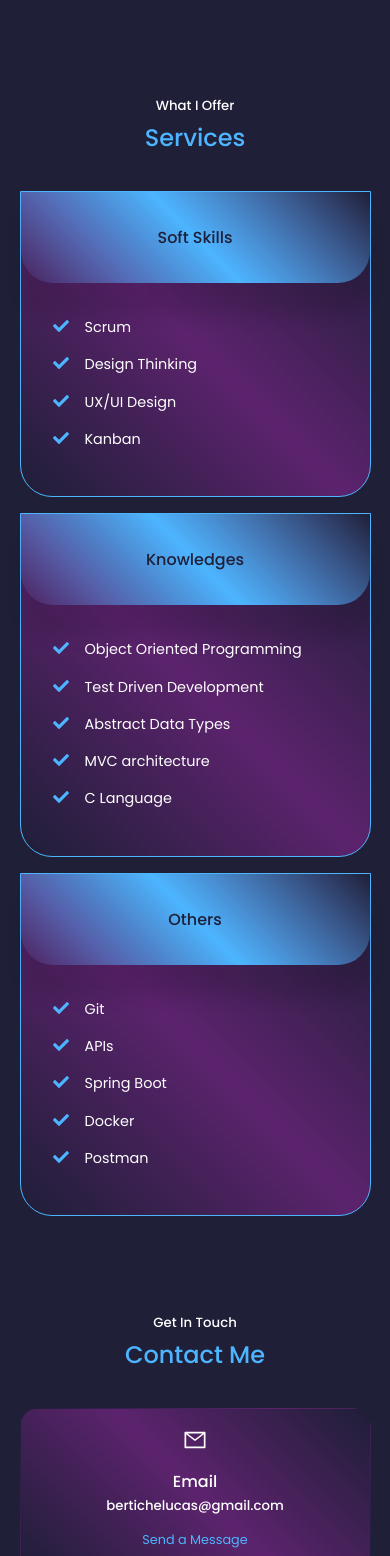
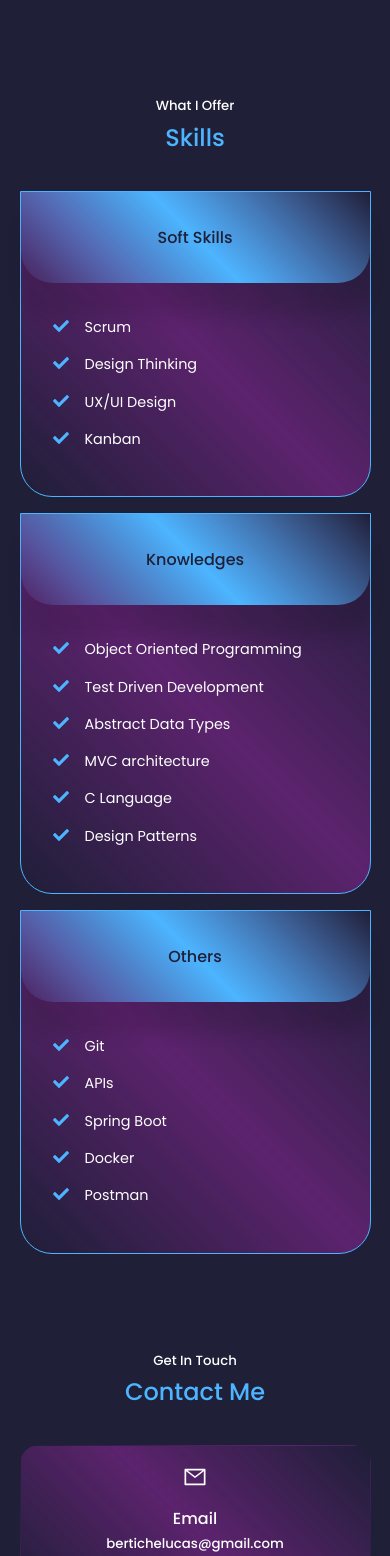
Before and after one commit to bertichelucas/Portfolio, a React (Create React App) app: page / in a window 390 px wide. Shown: the part 5312-6868 px from the top of the page. Built offline with nearby package versions, Linux system fonts and the light colour scheme.

Commit message:
changed services for skills

```diff
--- a/src/App.jsx
+++ b/src/App.jsx
@@ -6,8 +6,8 @@ import Contact from './components/contact/Contact'
 import Experience from './components/experience/Experience'
 import Portfolio from './components/portfolio/Portfolio'
 import Footer from './components/footer/Footer'
-import Services from './components/services/Services'
 import video from './assets/video.mp4'
+import Skills from './components/skills/Skills'
 
 
 
@@ -20,7 +20,7 @@ const App = () => {
             <About/>
             <Experience/>
             <Portfolio/>
-            <Services/>
+            <Skills/>
             <Contact/>
             <Footer/>
         </div>
--- a/src/components/footer/Footer.jsx
+++ b/src/components/footer/Footer.jsx
@@ -11,7 +11,7 @@ const Footer = () => {
                 <li><a href="#top">Home</a></li>
                 <li><a href="#about">About</a></li>
                 <li><a href="#experience">Experience</a></li>
-                <li><a href="#services">Services</a></li>
+                <li><a href="#skills">Skills</a></li>
                 <li><a href="#portfolio">Portfolio</a></li>
                 <li><a href="#contact">Contact</a></li>
             </ul>
--- a/src/components/nav/Nav.jsx
+++ b/src/components/nav/Nav.jsx
@@ -17,7 +17,7 @@ const Nav = () => {
             <a href="#top" className={activeNav === '#top' ? 'active': ''} onClick={() =>{setActiveNav('#top')}} ><AiOutlineHome/></a>
             <a href="#about" className={activeNav === '#about' ? 'active': ''} onClick={() =>{setActiveNav('#about')}} ><AiOutlineUser/></a>
             <a href="#experience" className={activeNav === '#experience' ? 'active': ''} onClick={() =>{setActiveNav('#experience')}}><BiBook/></a>
-            <a href="#services" className={activeNav === '#services' ? 'active': ''} onClick={() =>{setActiveNav('#services')}}><RiServiceLine/></a>
+            <a href="#skills" className={activeNav === '#skills' ? 'active': ''} onClick={() =>{setActiveNav('#skills')}}><RiServiceLine/></a>
             <a href="#contact" className={activeNav === '#contact' ? 'active': ''} onClick={() =>{setActiveNav('#contact')}}><RiContactsLine/></a>
         </nav>
     )
--- a/src/components/services/Services.jsx
+++ b/src/components/skills/Skills.jsx
@@ -1,5 +1,5 @@
 import React from 'react'
-import './services.css'
+import './skills.css'
 import {FaCheck} from 'react-icons/fa'
 
 const data = [
@@ -58,26 +58,30 @@ const data = [
     {
         type: 'other',
         name: 'Postman'
+    },
+    {
+        type: 'theoretical',
+        name: 'Design Patterns'
     }
 ]
 
-const Services = () => {
+const Skills = () => {
     return (
-        <section id='services'>
+        <section id='skills'>
             <h5>What I Offer</h5>
-            <h2>Services</h2>
+            <h2>Skills</h2>
 
-            <div className="container services__container">
-                <article className="service">
-                    <div className="service__head">
+            <div className="container skills__container">
+                <article className="skill">
+                    <div className="skill__head">
                         <h3>Soft Skills</h3>
                     </div>
-                    <ul className='service__list'>
+                    <ul className='skill__list'>
                         {
                             data.filter(item => item.type === 'soft').map(item => {
                                 return(
                                     <li>
-                                        <FaCheck className='service__list-icon'/>
+                                        <FaCheck className='skill__list-icon'/>
                                         <p>{item.name}</p>
                                     </li>
                                 )
@@ -85,16 +89,16 @@ const Services = () => {
                         }
                     </ul>
                 </article>
-                <article className="service">
-                    <div className="service__head">
+                <article className="skill">
+                    <div className="skill__head">
                         <h3>Knowledges</h3>
                     </div>
-                    <ul className='service__list'>
+                    <ul className='skill__list'>
                         {
                             data.filter(item => item.type === 'theoretical').map(item =>{
                                 return(
                                     <li>
-                                        <FaCheck className='service__list-icon'/>
+                                        <FaCheck className='skill__list-icon'/>
                                         <p>{item.name}</p>
                                     </li>
                                 )
@@ -102,16 +106,16 @@ const Services = () => {
                         }
                     </ul>
                 </article>
-                <article className="service">
-                    <div className="service__head">
+                <article className="skill">
+                    <div className="skill__head">
                         <h3>Others</h3>
                     </div>
-                    <ul className='service__list'>
+                    <ul className='skill__list'>
                         {
                             data.filter(item => item.type === 'other').map(item =>{
                                 return(
                                     <li>
-                                        <FaCheck className='service__list-icon'/>
+                                        <FaCheck className='skill__list-icon'/>
                                         <p>{item.name}</p>
                                     </li>
                                 )
@@ -124,4 +128,4 @@ const Services = () => {
     )
 }
 
-export default Services
+export default Skills
--- a/src/components/services/services.css
+++ b/src/components/skills/skills.css
@@ -1,10 +1,10 @@
-.services__container{
+.skills__container{
     display: grid;
     grid-template-columns: repeat(3, 1fr);
     gap: 3rem;
 }
 
-.service{
+.skill{
     background: var(--gradient-bg);
     border-radius: 0 0 2rem 2rem;
     border: 1px solid var(--color-primary);
@@ -12,41 +12,41 @@
     transition: var(--transition);
 }
 
-.service:hover{
+.skill:hover{
     background: transparent;
     border-color: var(--color-primary-variant);
     cursor: default;
 }
 
-.service__head{
+.skill__head{
     background: var(--gradient-primary);
     padding: 2rem;
     border-radius: 0 0 2rem 2rem;
     box-shadow: 0 2rem 1rem rgba(0, 0, 0, 0.1);
 }
 
-.service__head h3{
+.skill__head h3{
     color: var(--color-bg);
     font-size: 1rem;
     text-align: center;
 }
 
-.service__list{
+.skill__list{
     padding: 2rem;
 }
 
-.service__list li{
+.skill__list li{
     display: flex;
     gap: 1rem;
     margin-bottom: 0.8rem;
 }
 
-.service__list-icon{
+.skill__list-icon{
     color: var(--color-primary);
     margin-top: 3px;
 }
 
-.service__list p{
+.skill__list p{
     font-size: 0.9rem;
 }
 
@@ -54,12 +54,12 @@
 
 
 @media screen and (max-width: 1024px) {
-    .services__container{
+    .skills__container{
         grid-template-columns: 1fr 1fr;
         gap: 2rem;
     }
 
-    .service{
+    .skill{
         height: auto;
     }
 }
@@ -68,7 +68,7 @@
 
 @media screen and (max-width: 600px) {
 
-    .services__container{
+    .skills__container{
         grid-template-columns: 1fr;
         gap: 1rem;
     }
```
